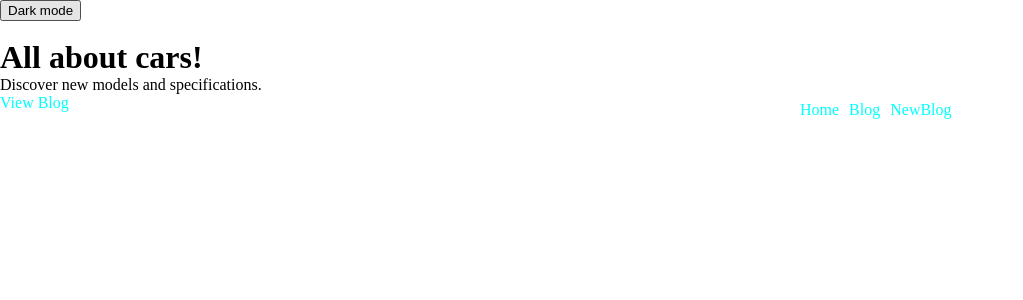
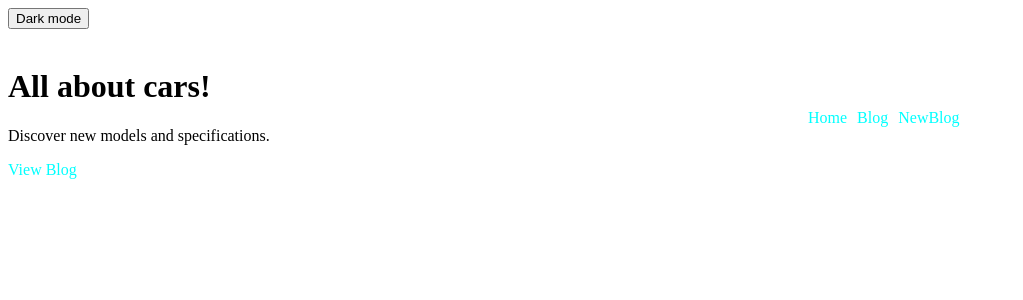
Before and after one commit to JobKoech610/vehicle-blog, a React (Create React App) app in the folder vehicles/: page / in a window 1280 px wide. Shown: the top 300 px of the page, without its empty margins (0-1023 px from the left). Built offline with nearby package versions, Linux system fonts and the light colour scheme.

Commit message:
feat: enabled like functioning on the blog component

```diff
--- a/vehicles/src/index.css
+++ b/vehicles/src/index.css
@@ -1,28 +1,3 @@
-/* body{
-  background: url("https://media2.giphy.com/media/9uIGW7P8Ox6swA5Vw7/giphy.gif?cid=ecf05e47zi3ohtb9bijkt92uxg8wc6mwv2tbp9acv5dj5lpg&ep=v1_gifs_related&rid=giphy.gif&ct=g");
-  background-repeat: no-repeat;
-  background-size: cover;
-}
-
-.home{
-  color: #fff;
-} */
-/* body{
-  background: url("https://media2.giphy.com/media/9uIGW7P8Ox6swA5Vw7/giphy.gif?cid=ecf05e47zi3ohtb9bijkt92uxg8wc6mwv2tbp9acv5dj5lpg&ep=v1_gifs_related&rid=giphy.gif&ct=g");
-  background-repeat: no-repeat;
-  background-size: cover;
-}
-
-.home{
-  color: #fff;
-} */
-*{
-  margin: 0;
-
-
-}
-
-
 .links{
   display: flex;
   flex-direction: row;
```
